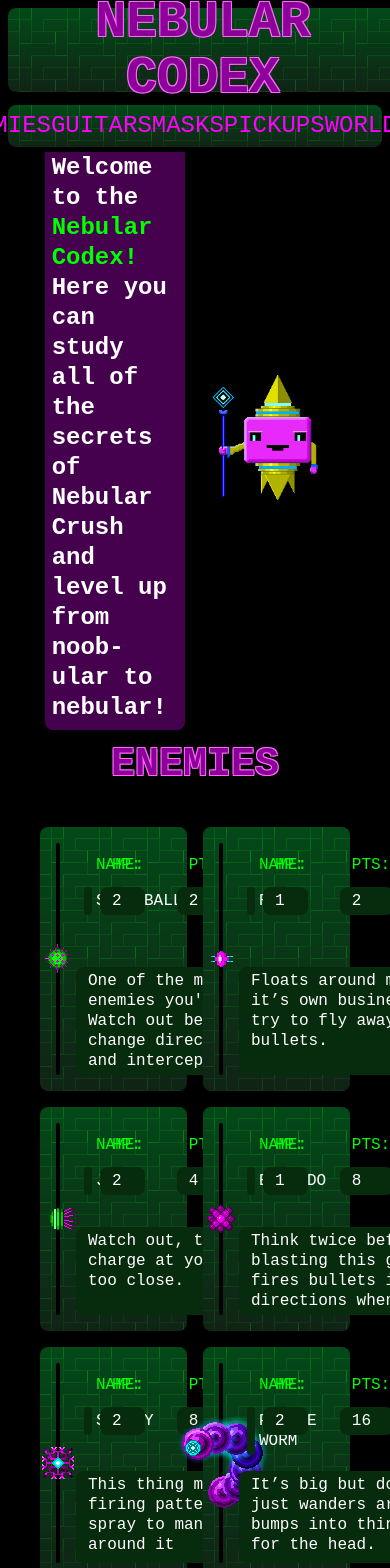
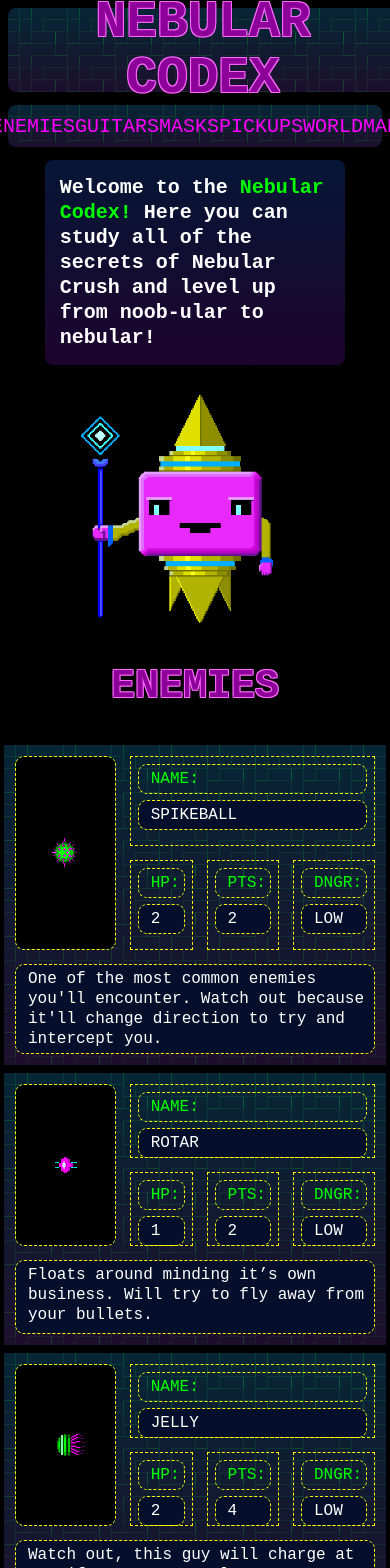
Before and after one commit to konrad-dot-exe/neb_codex, a React (Vite) app: page / in a window 390 px wide. Shown: the top 1568 px of the page. Built offline with nearby package versions, Linux system fonts and the light colour scheme.

Commit message:
changed colour theme, added responsiveness

```diff
--- a/src/App.css
+++ b/src/App.css
@@ -3,13 +3,21 @@
   margin: 0 auto;
   padding: 1rem;
   text-align: left;
-  --clr-dark-green: rgb(7, 43, 13);
+  --clr-dark-green: rgb(5, 15, 43);
   --clr-nebular-green-500: lime;
   --clr-nebular-purple-500: rgb(223, 2, 252);
   --clr-nebular-purple-400: rgb(140, 0, 153);
   --clr-nebular-purple-200: rgb(69, 1, 78);
   --clr-purple-outline: rgb(255, 104, 255);
+  --card-bg-gradient: linear-gradient(rgba(9, 32, 77, 0.7), rgba(37, 5, 58, 0.781)), url("assets/cyber-tex-1.png");
+  --speech-bg-gradient: linear-gradient(rgba(9, 32, 77, 0.7), rgba(37, 5, 58, 0.781));
   --border_radius: 8px;
+}
+
+@media screen and (max-width: 900px) {
+  #root {
+    padding: 0px;
+  }
 }
 
 .black-rect{
@@ -41,7 +49,7 @@ header{
   /*outline: 1px dashed red;*/
   flex-direction:column;
   background-color: rgb(0, 100, 45);
-  background: linear-gradient(rgba(4, 82, 34, 0.7), rgba(21, 31, 28, 0.781)), url("assets/cyber-tex-1.png");
+  background: var(--card-bg-gradient);
   background-repeat: repeat;
   border-radius: var(--border_radius);
 }
@@ -52,7 +60,7 @@ header{
   margin-top: 17vh;
   width:80%;
   min-width: 320px;
-  height:66vh;
+
   z-index:6;
 }
 
@@ -80,9 +88,57 @@ header{
 
 .hero-text-container h2{
 
-  background-color:var(--clr-nebular-purple-200);
+  background:var(--speech-bg-gradient);
   padding:5%;
   border-radius:var(--border_radius);
+}
+
+@media screen and (max-width: 1100px) {
+  .hero-text-container h2{
+    font-size:1.25rem;
+  }
+  .hero{
+    flex-direction: column;
+  }
+
+  .wizzy-hero{
+    width: 50%;
+    min-width: 320px;
+    margin:auto;
+
+  }
+
+  .hero-image-container{
+    margin-top: 0px;
+  }
+
+  .hero-text-container{
+    margin-bottom: 0px;
+  }
+
+}
+
+@media screen and (max-width: 600px) {
+
+  .hero{
+    display:block;
+    flex-direction: column;
+  }
+
+  .wizzy-hero{
+    width: 50%;
+    min-width: 256px;
+    margin:auto;
+  }
+
+  .hero-image-container{
+    margin-top: 0px;
+  }
+
+  .hero-text-container{
+    margin-bottom: 0px;
+  }
+
 }
 
 .hero-accent{
@@ -103,7 +159,7 @@ header{
   min-height: 12vh;
   flex-direction:column;
 
-  background: linear-gradient(rgba(4, 82, 34, 0.7), rgba(21, 31, 28, 0.781)), url("assets/cyber-tex-1.png");
+  background: var(--card-bg-gradient);
   background-repeat: repeat;
   border-radius: var(--border_radius);
   opacity: 0%;
@@ -154,8 +210,8 @@ header{
   min-width: 320px;
   min-height: 5vh;
   grid-template-columns: 1fr 1fr 1fr 1fr 1fr;
-  background-color: rgb(0, 100, 45);
-  background: linear-gradient(rgba(4, 82, 34, 0.7), rgba(21, 31, 28, 0.781)), url("assets/cyber-tex-1.png");
+
+  background: var(--card-bg-gradient);
   background-repeat: repeat;
   border-radius: var(--border_radius);
 }
@@ -165,11 +221,25 @@ header{
   font-size:1.5rem;
 }
 
+@media screen and (max-width: 800px) {
+  .top-nav a{
+    font-size:1.25rem;
+  }
+}
+
 .grid{
   display: grid;
   grid-template-columns: 50% 50%;
   border-radius: var(--border_radius);
   margin: 1rem;
+}
+
+@media screen and (max-width: 1100px) {
+  .grid{
+    grid-template-columns: 100%;
+    margin-left: 0px;
+    margin-right: 0px;
+  }
 
 }
 
@@ -202,7 +272,7 @@ header{
   margin: 0.5rem;
   color:rgb(255, 255, 255);
   background-color: rgb(0, 100, 45);
-  background: linear-gradient(rgba(4, 82, 34, 0.7), rgba(21, 31, 28, 0.781)), url("assets/cyber-tex-1.png");
+  background: var(--card-bg-gradient);
   border-radius: var(--border_radius);
 }
 
@@ -261,7 +331,6 @@ header{
 .enemy-name {
   display: flex;
   flex-direction: column;
-
   text-align: left;
   grid-column-start: 4;
   grid-column-end: 7;
@@ -273,7 +342,6 @@ header{
 .guitar-name {
   display: flex;
   flex-direction: column;
-
   text-align: left;
   grid-column-start: 5;
   grid-column-end: 7;
@@ -289,6 +357,8 @@ header{
   margin: .5rem;
 }
 
+
+
 .enemy-desrciption{
   grid-column-start: 4;
   grid-column-end: 10;
@@ -298,6 +368,50 @@ header{
   margin: 0.5rem;
   border-radius: var(--border_radius);
   padding:0.25rem;
+}
+
+@media screen and (max-width: 700px) {
+  .enemy-card{
+    background: var(--card-bg-gradient);
+    padding: 0.25rem;
+    margin: 0.25rem;
+    border-radius: 0%;
+    grid-template-columns: 1fr 1fr 1fr 1fr 1fr 1fr;
+    grid-template-rows: 1fr 1fr 1fr;
+  }
+  .enemy-card div{
+    outline: 1px yellow dashed;
+  }
+
+  .enemy-image {
+    grid-column-start: 1;
+    grid-column-end: 4;
+    grid-row-start: 1;
+    grid-row-end: 3;
+  }
+
+  .enemy-name{
+    grid-column-start: 4;
+    grid-column-end: 9;
+    grid-row-start: 1;
+    grid-row-end: 2;
+  }
+
+  .enemy-stat {
+    grid-row-start: 2;
+    grid-row-end: 3;
+  }
+
+  .enemy-desrciption{
+  grid-column-start: 1;
+  grid-column-end: 10;
+  grid-row-start: 3;
+  grid-row-end: 5;
+  background-color: var(--clr-dark-green);
+  margin: 0.5rem;
+  border-radius: var(--border_radius);
+  padding:0.25rem;
+}
 }
 
 .mana-usage{
@@ -314,6 +428,15 @@ header{
 
 .pickup-points{
   grid-column-start: 9;
+}
+
+@media screen and (max-width: 800px) {
+  .enemy-card{
+    background: var(--card-bg-gradient);
+    padding: 0.25rem;
+    margin: 0.25rem;
+    border-radius: 0%;
+  }
 }
 
 .map-container{
```
Also changed, not shown: src/App.jsx (+0 -8 lines).
